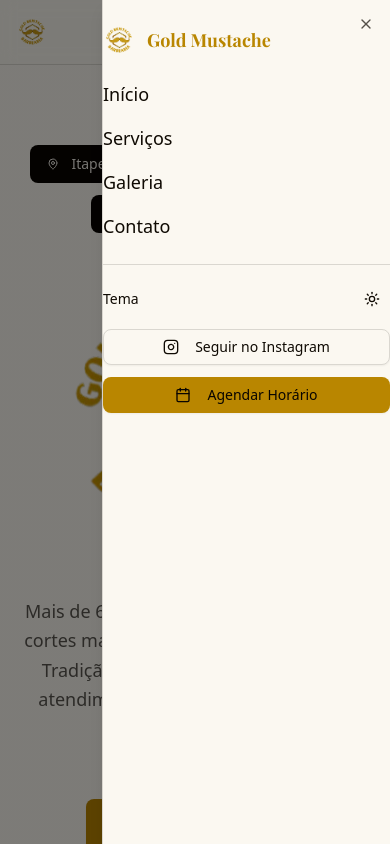
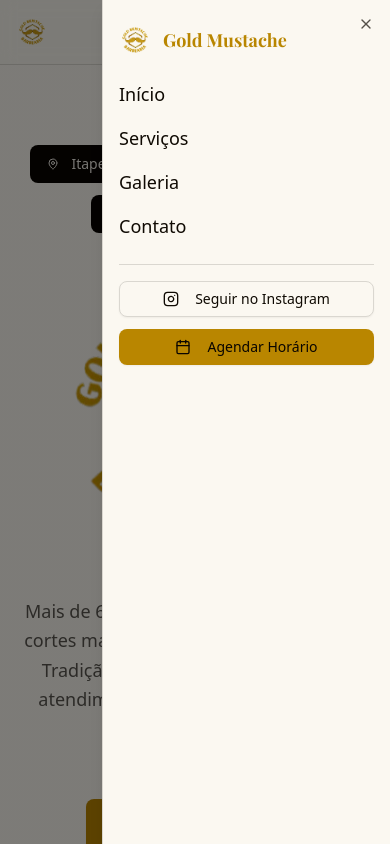
Before and after one commit to redlabs42/gold-mustache-web, a Next.js app: page / in a window 390 px wide. Both pictures are taken after a click on the button "Abrir menu". Shown: the top 844 px of the page. Built offline with nearby package versions, Linux system fonts and the light colour scheme; a web font is replaced by a local one.

Commit message:
feat(theme): new location to theme button  in header

```diff
--- a/src/components/layout/Header.tsx
+++ b/src/components/layout/Header.tsx
@@ -103,7 +103,11 @@ export function Header() {
         </div>
 
         {/* Mobile Menu */}
-        <div className="md:hidden">
+        <div className="md:hidden flex items-center space-x-2">
+          <div className="flex items-center justify-between">
+            <span className="sr-only">Tema</span>
+            <ThemeToggle />
+          </div>
           <Sheet open={isOpen} onOpenChange={setIsOpen}>
             <SheetTrigger asChild>
               <Button variant="ghost" size="sm">
@@ -112,7 +116,7 @@ export function Header() {
               </Button>
             </SheetTrigger>
             <SheetContent side="right" className="w-72">
-              <div className="flex flex-col space-y-6 mt-6">
+              <div className="flex flex-col space-y-6 mt-6 pl-4 pr-4">
                 {/* Mobile Logo */}
                 <div className="flex items-center space-x-3 text-lg font-bold text-primary">
                   <div className="h-8 w-8 flex items-center justify-center">
@@ -151,7 +155,7 @@ export function Header() {
                     Galeria
                   </Link>
                   <Link
-                    href="/contato"
+                    href="#contatoLocalizacao"
                     className="text-lg font-medium hover:text-primary transition-colors"
                     onClick={() => setIsOpen(false)}
                   >
@@ -161,10 +165,6 @@ export function Header() {
 
                 {/* Mobile Actions */}
                 <div className="flex flex-col space-y-3 pt-4 border-t">
-                  <div className="flex items-center justify-between">
-                    <span className="text-sm font-medium">Tema</span>
-                    <ThemeToggle />
-                  </div>
                   <Button variant="outline" asChild className="w-full">
                     <Link
                       href={BRAND.instagram.mainUrl}
```
